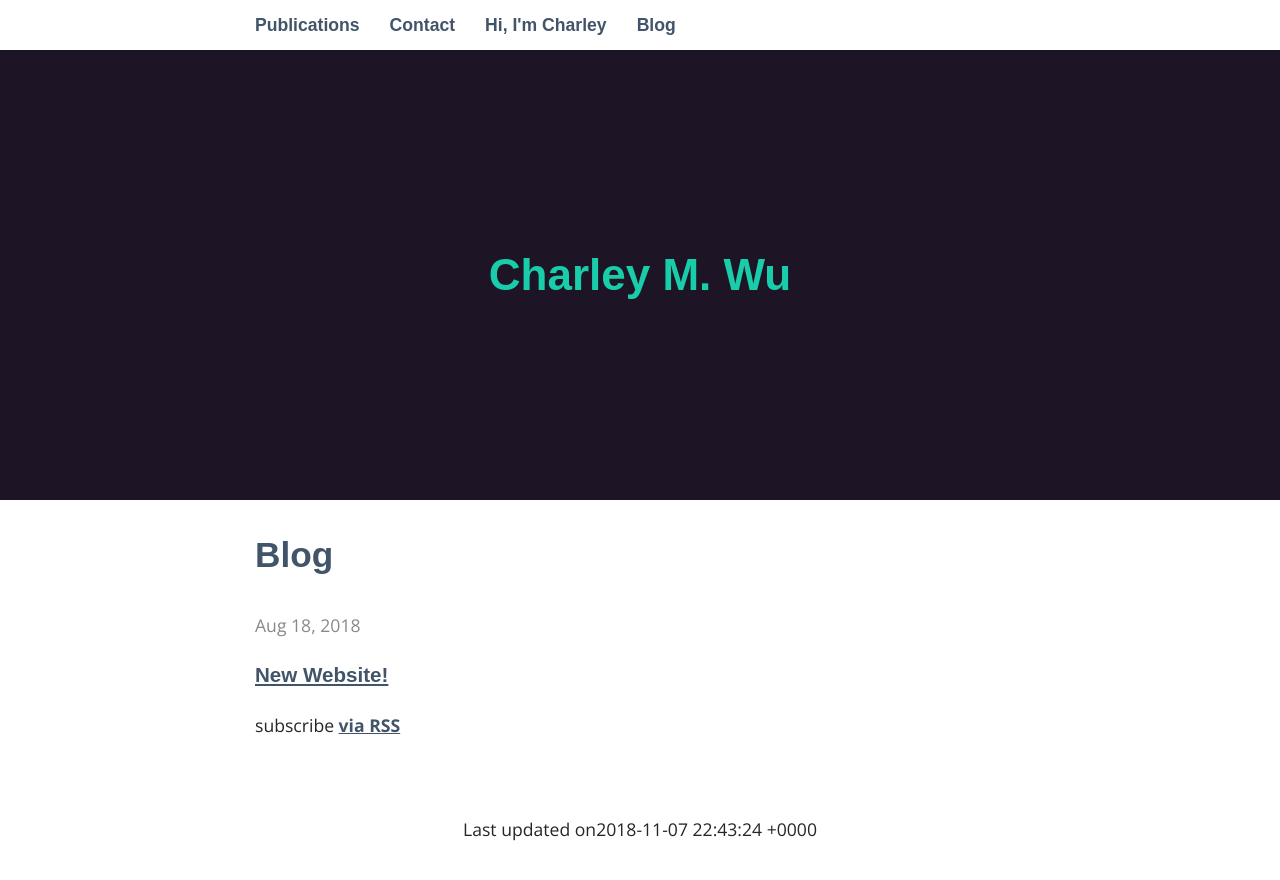
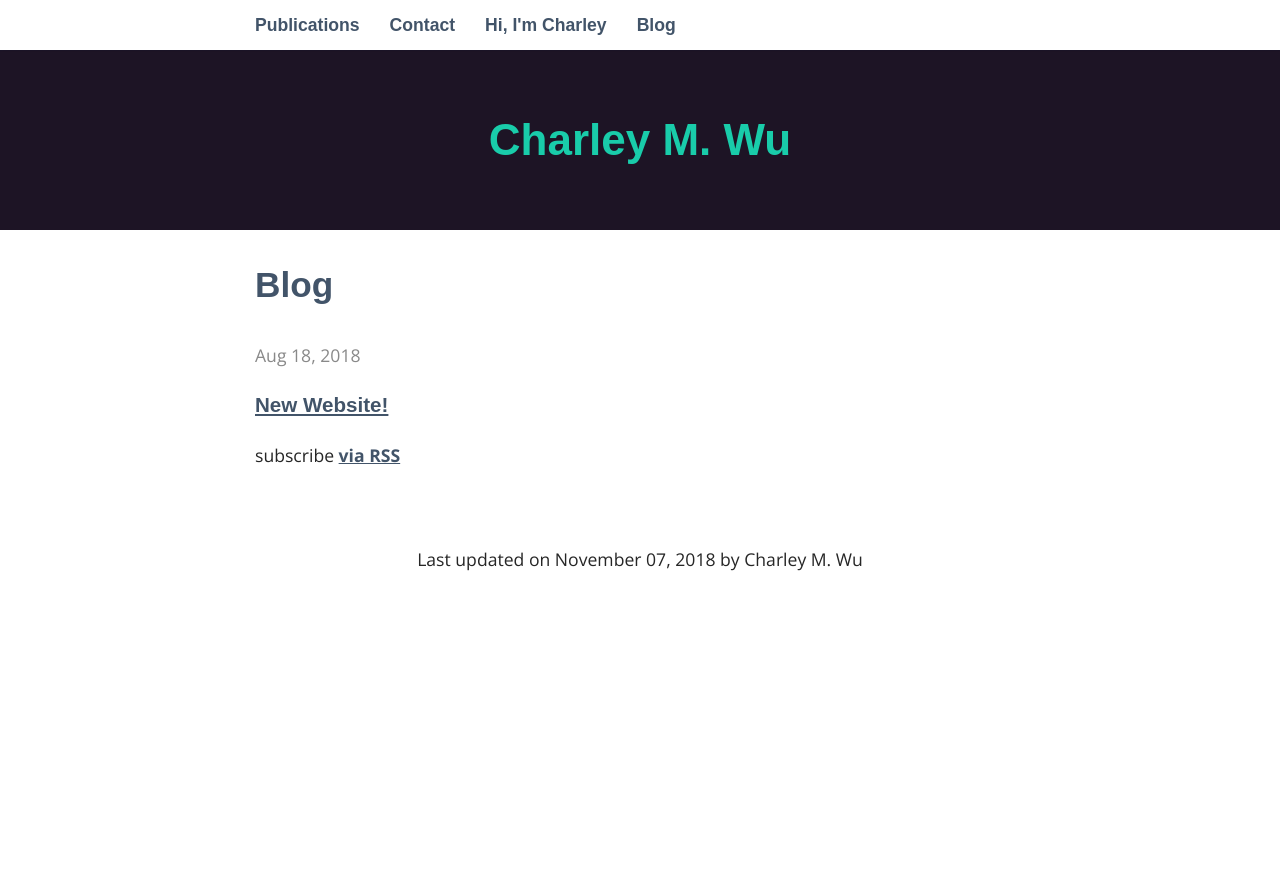
Before and after one commit to charleywu/charleywu.github.io, a Jekyll site: the page built from blog/index.html, in a window 1280 px wide. Shown: the top 880 px of the page. Built offline with Jekyll 4.4.1, drawn with Linux system fonts in a browser that asks for light colours; some web fonts are replaced.

Commit message:
got it mostly working

```diff
--- a/_bibliography/references.bib
+++ b/_bibliography/references.bib
@@ -32,10 +32,10 @@
   year={2018},
   keywords={published},
   preprint= {https://www.biorxiv.org/content/early/2018/09/25/171371},
-  code = {https://github.com/charleywu/gridsearch},
-  pdf = {downloads/wu2018exploration.pdf}
+  code = {https://github.com/charleywu/gridsearch}
+
 },
-
+ %pdf = {downloads/wu2018exploration.pdf}
 
 @article{schulz2018generalization,
   title={Generalization and search in risky environments},
--- a/_includes/footer.html
+++ b/_includes/footer.html
@@ -1,3 +1,3 @@
 <footer>
-	<p>{{"Last updated on" | append: site.time | append:  by Charley Wu }}</p>
+	<p>Last updated on  {{ site.time | date: '%B %d, %Y' }}  by Charley M. Wu</p>
 </footer>
--- a/_sass/_layout.scss
+++ b/_sass/_layout.scss
@@ -41,7 +41,7 @@ header {
 	padding: 0px 15px;
 	text-align: center;
 	margin: 50px 0 0;
-	height: 50vh;
+	height: 20vh;
 	display: flex;
 	justify-content: center;
 	align-items: center;
```
Also changed, not shown: index.md (+2 -0 lines), assets/profile.jpg (added).
